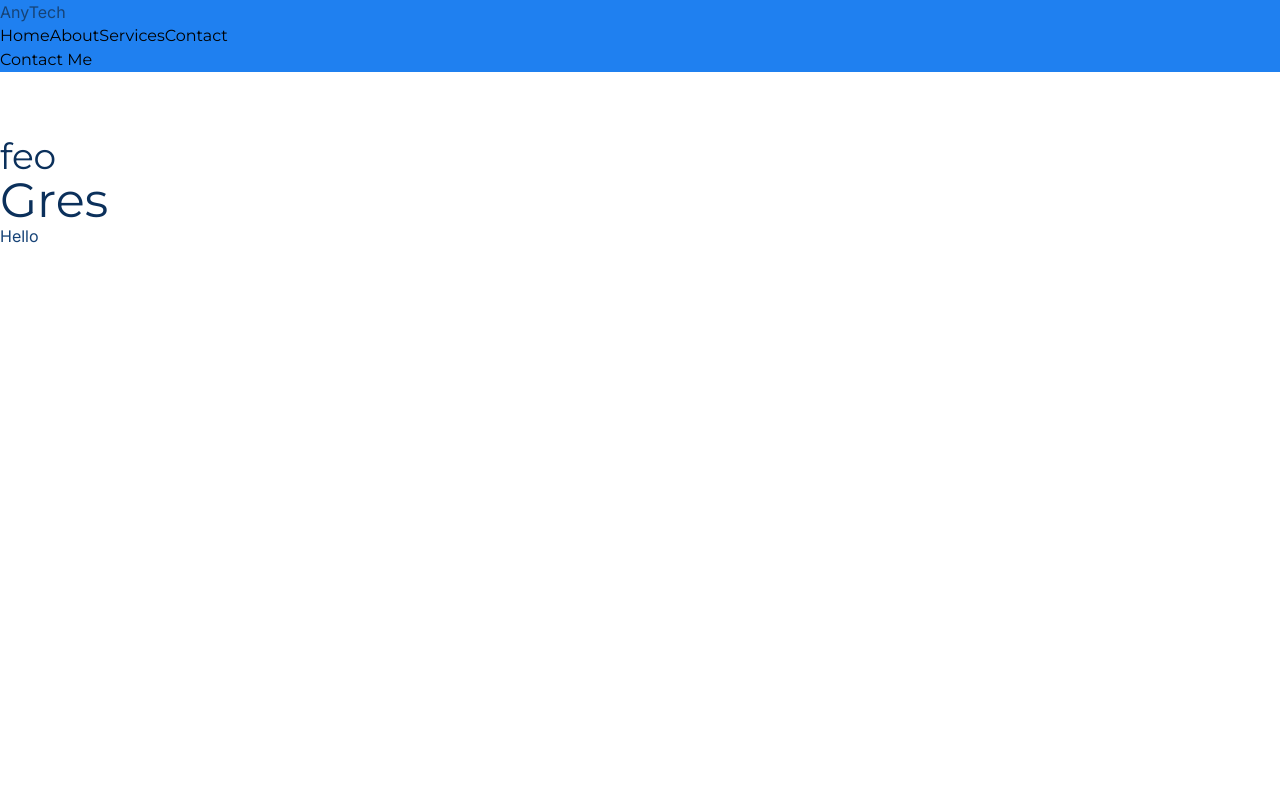
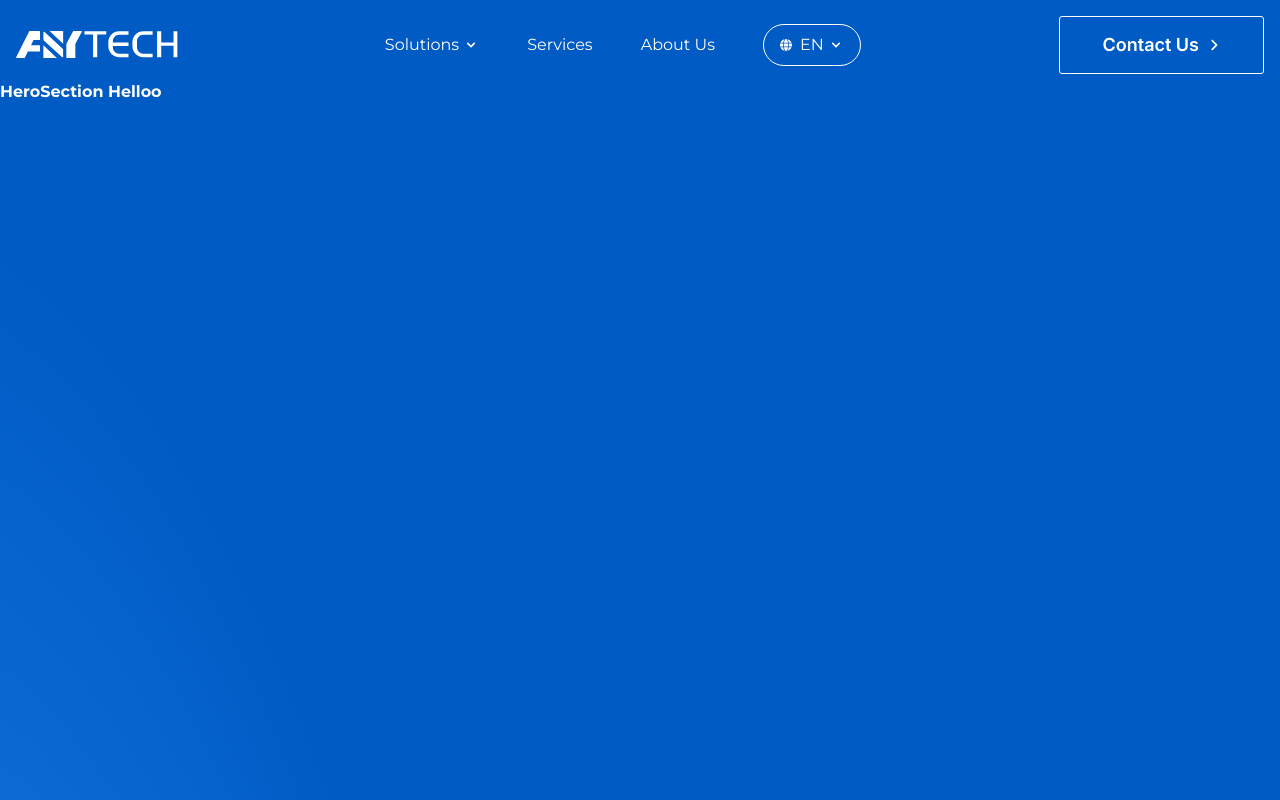
Before and after one commit to topurayhan007/any-tech, a Next.js app: page / in a window 1280 px wide. Shown: the top 800 px of the page. Built offline with nearby package versions, Linux system fonts and the light colour scheme.

Commit message:
Update: Desktop navbar done, added btn and dropdown

```diff
--- /dev/null
+++ b/components/Button.tsx
@@ -0,0 +1,51 @@
+import { cn } from "@/lib/utils";
+import Link from "next/link";
+import { FaAngleRight } from "react-icons/fa6";
+import React from "react";
+
+interface ButtonProps {
+  variant: "outline" | "primary" | "primary-2";
+  href: string;
+  children: React.ReactNode;
+}
+
+const Button: React.FC<ButtonProps> = ({ variant, href, children }) => {
+  return (
+    <Link
+      href={href}
+      className={cn(
+        "md:py-[14px] py-[13px] px-[42px] space-x-[8px] flex items-center transition-all duration-300 rounded-[3px] group",
+        {
+          "border border-white hover:bg-white hover:shadow-button-primary":
+            variant === "outline",
+          "bg-orange-main shadow-button-primary": variant === "primary",
+          "md:py-[13px] py-3 bg-orange-main drop-shadow-button-primary hover:bg-orange-500 hover:shadow-button-primary":
+            variant === "primary-2",
+        }
+      )}
+    >
+      <span
+        className={cn("text-white text-lg font-semibold font-inter", {
+          "group-hover:text-blue-main": variant === "outline",
+          "transition-transform duration-500 group-hover:-translate-x-[3px]":
+            variant === "primary",
+          "": variant === "primary-2",
+        })}
+      >
+        {children}
+      </span>
+      <FaAngleRight
+        className={cn("ml-2 transition-transform", {
+          "text-white group-hover:text-blue-main duration-200 group-hover:translate-x-[4.5px] text-sm":
+            variant === "outline",
+          "text-white duration-500 group-hover:translate-x-[3px] text-xs":
+            variant === "primary",
+          "text-white duration-200 group-hover:translate-x-[4.5px] text-sm":
+            variant === "primary-2",
+        })}
+      />
+    </Link>
+  );
+};
+
+export default Button;
--- /dev/null
+++ b/components/Dropdown.tsx
@@ -0,0 +1,96 @@
+"use client";
+
+import Link from "next/link";
+import { HiChevronDown } from "react-icons/hi";
+import { useState, useRef, useEffect, ReactNode } from "react";
+import { cn } from "@/lib/utils";
+
+interface DropdownProps {
+  label: string;
+  iconRotate?: boolean;
+  items: { label: string; href: string }[];
+  clickable?: boolean;
+  className?: string;
+  icon?: ReactNode;
+}
+
+const Dropdown: React.FC<DropdownProps> = ({
+  label,
+  iconRotate,
+  items,
+  clickable = false,
+  className,
+  icon,
+}) => {
+  const [isOpen, setIsOpen] = useState(false);
+  const dropdownRef = useRef<HTMLLIElement>(null);
+
+  useEffect(() => {
+    if (!clickable) return;
+
+    const handleClickOutside = (event: MouseEvent) => {
+      if (
+        dropdownRef.current &&
+        !dropdownRef.current.contains(event.target as Node)
+      ) {
+        setIsOpen(false);
+      }
+    };
+
+    document.addEventListener("mousedown", handleClickOutside);
+    return () => document.removeEventListener("mousedown", handleClickOutside);
+  }, [clickable]);
+
+  return (
+    <li
+      ref={dropdownRef}
+      className={cn("relative", { group: !clickable })}
+      onMouseEnter={() => !clickable && setIsOpen(true)}
+      onMouseLeave={() => !clickable && setIsOpen(false)}
+    >
+      {/* Dropdown Button */}
+      <button
+        className={cn("flex items-center focus:outline-none", className)}
+        onClick={() => clickable && setIsOpen((prev) => !prev)}
+      >
+        {icon && <span className="mr-2">{icon}</span>} {/* Optional Icon */}
+        {label}
+        <HiChevronDown
+          className={cn("ms-1 transition-transform", {
+            "rotate-180": clickable && isOpen && iconRotate,
+            "group-hover:rotate-180": !clickable && iconRotate,
+          })}
+        />
+      </button>
+
+      {/* Dropdown Menu */}
+      <ul
+        className={cn(
+          "absolute left-0 top-full w-64 space-y-2 bg-white text-black shadow-lg rounded-sm transition-all duration-300",
+          {
+            "opacity-100 visible translate-y-0": isOpen,
+            "opacity-0 invisible translate-y-2": !isOpen,
+            "group-hover:opacity-100 group-hover:visible group-hover:translate-y-0":
+              !clickable,
+          }
+        )}
+      >
+        {items.map((item, index) => (
+          <li
+            key={index}
+            className="lg:border-t border-blue-100 first:border-none hover:text-blue-main"
+          >
+            <Link
+              href={item.href}
+              className="block py-3 px-4 whitespace-nowrap transition-all"
+            >
+              {item.label}
+            </Link>
+          </li>
+        ))}
+      </ul>
+    </li>
+  );
+};
+
+export default Dropdown;
--- a/components/HeroSection.tsx
+++ b/components/HeroSection.tsx
@@ -2,10 +2,10 @@
 
 const HeroSection = () => {
   return (
-    <section className="mt-10">
-      <h1 className="font-bold">HeroSection Helloo</h1>
-      <h2 className="text-4xl">feo</h2>
-      <h3 className="text-5xl">Gres</h3>
+    <section className="bg-hero-bg">
+      <h1 className="pt-20 font-bold h-screen">HeroSection Helloo</h1>
+      <h2 className="text-4xl h-screen">feo</h2>
+      <h3 className="text-5xl h-screen">Gres</h3>
       <p className="">Hello</p>
     </section>
   );
--- a/components/Navbar.tsx
+++ b/components/Navbar.tsx
@@ -1,21 +1,110 @@
-// import Image from "next/image";
-import React from "react";
+"use client";
+import React, { useEffect, useState } from "react";
+import Image from "next/image";
+import Button from "./Button";
+import Link from "next/link";
+import Dropdown from "./Dropdown";
+import { FaGlobe } from "react-icons/fa6";
 
 const Navbar = () => {
+  const [isScrolled, setIsScrolled] = useState(false);
+  const [isVisible, setIsVisible] = useState(true);
+  let lastScrollY = 0;
+
+  useEffect(() => {
+    const handleScroll = () => {
+      if (window.scrollY > lastScrollY) {
+        setIsVisible(false);
+      } else {
+        setIsVisible(true);
+      }
+      lastScrollY = window.scrollY;
+
+      if (window.scrollY > 100) {
+        setIsScrolled(true);
+      } else {
+        setIsScrolled(false);
+      }
+    };
+
+    window.addEventListener("scroll", handleScroll);
+    return () => window.removeEventListener("scroll", handleScroll);
+  }, []);
+
+  const solutionsDropdownList = [
+    { label: "AnyCaaS", href: "#" },
+    { label: "AnyBaaS", href: "#" },
+    { label: "AnyPaaS", href: "#" },
+  ];
+
+  const languageDropdownList = [
+    { label: "EN (English)", href: "/en" },
+    { label: "TH (Thai)", href: "/th" },
+    { label: "ID (Bahasa Indonesia)", href: "/id" },
+    { label: "TW (Traditional Chinese)", href: "/tw" },
+  ];
+
   return (
-    <header className="bg-blue-main">
-      <nav className="container mx-auto">
-        <div className="">
-          {/* <Image src="/logo.svg" alt="Logo" width={50} height={10} /> */}
-          <p>AnyTech</p>
+    <header
+      className={`fixed top-0 left-0 w-full transition-all duration-300 z-[9999] ${
+        isVisible ? "translate-y-0" : "-translate-y-full"
+      } ${
+        isScrolled
+          ? "bg-white text-blue-main drop-shadow-nav"
+          : "bg-transparent text-white"
+      }`}
+    >
+      <nav className="container mx-auto flex items-center justify-between p-4">
+        <div className="flex items-center">
+          <Link href="/">
+            <Image
+              src={isScrolled ? "/assets/logo-blue.svg" : "/assets/logo.svg"}
+              alt="Logo"
+              width={171}
+              height={28}
+              className="w-[134px] h-auto object-contain lg:w-[170px]"
+            />
+          </Link>
         </div>
-        <ul className="flex">
-          <li className="">Home</li>
-          <li className="">About</li>
-          <li className="">Services</li>
-          <li className="">Contact</li>
+
+        <ul className="flex items-center">
+          <li className="">
+            <Dropdown
+              label="Solutions"
+              items={solutionsDropdownList}
+              className="w-full whitespace-nowrap group lg:py-3 lg:px-6 cursor-pointer"
+            />
+          </li>
+          <li
+            className={`w-full whitespace-nowrap group lg:py-3 lg:px-6 lg:border-b border-opacity-0 hover:border-opacity-100 transition-all duration-500 cursor-pointer ${
+              isScrolled ? "border-blue-main" : "border-white"
+            }`}
+          >
+            Services
+          </li>
+          <li
+            className={`w-full whitespace-nowrap group lg:py-3 lg:px-6 lg:border-b border-opacity-0 hover:border-opacity-100 transition-all duration-500 cursor-pointer ${
+              isScrolled ? "border-blue-main" : "border-white"
+            }`}
+          >
+            About Us
+          </li>
+          <li className="w-full whitespace-nowrap group lg:px-6 cursor-pointer">
+            <Dropdown
+              label="EN"
+              clickable
+              iconRotate
+              items={languageDropdownList}
+              icon={<FaGlobe className="text-xs" />}
+              className={`flex items-center px-4 py-2 border rounded-full ${
+                isScrolled ? "border-blue-main" : "border-white"
+              }`}
+            />
+          </li>
         </ul>
-        <button className="">Contact Me</button>
+        <Button href="#" variant={isScrolled ? "primary-2" : "outline"}>
+          Contact Us
+        </Button>
       </nav>
     </header>
   );
--- /dev/null
+++ b/lib/utils.ts
@@ -0,0 +1,6 @@
+import { ClassValue, clsx } from "clsx";
+import { twMerge } from "tailwind-merge";
+
+export function cn(...inputs: ClassValue[]) {
+  return twMerge(clsx(inputs));
+}
--- a/package.json
+++ b/package.json
@@ -9,9 +9,12 @@
     "lint": "next lint"
   },
   "dependencies": {
+    "clsx": "^2.1.1",
     "next": "15.1.6",
     "react": "^19.0.0",
-    "react-dom": "^19.0.0"
+    "react-dom": "^19.0.0",
+    "react-icons": "^5.4.0",
+    "tailwind-merge": "^3.0.1"
   },
   "devDependencies": {
     "@eslint/eslintrc": "^3",
--- a/tailwind.config.ts
+++ b/tailwind.config.ts
@@ -34,6 +34,13 @@
         "hero-gradient-overlay":
           "linear-gradient(190deg,#1f80f0 15.05%,rgba(31,128,240,0) 30.39%)",
       },
+      boxShadow: {
+        "button-primary": "0px 3px 3px rgba(16, 62, 117, 0.37)",
+      },
+      dropShadow: {
+        nav: "0px -5px 28px rgba(22, 67, 119, .37)",
+        "button-primary": "0px 3px 3px rgba(16, 62, 117, 0.37)",
+      },
     },
   },
   plugins: [],
```
Also changed, not shown: public/assets/logo-blue.svg (added), 1 other file (tests, documents, lock files or other folders).
